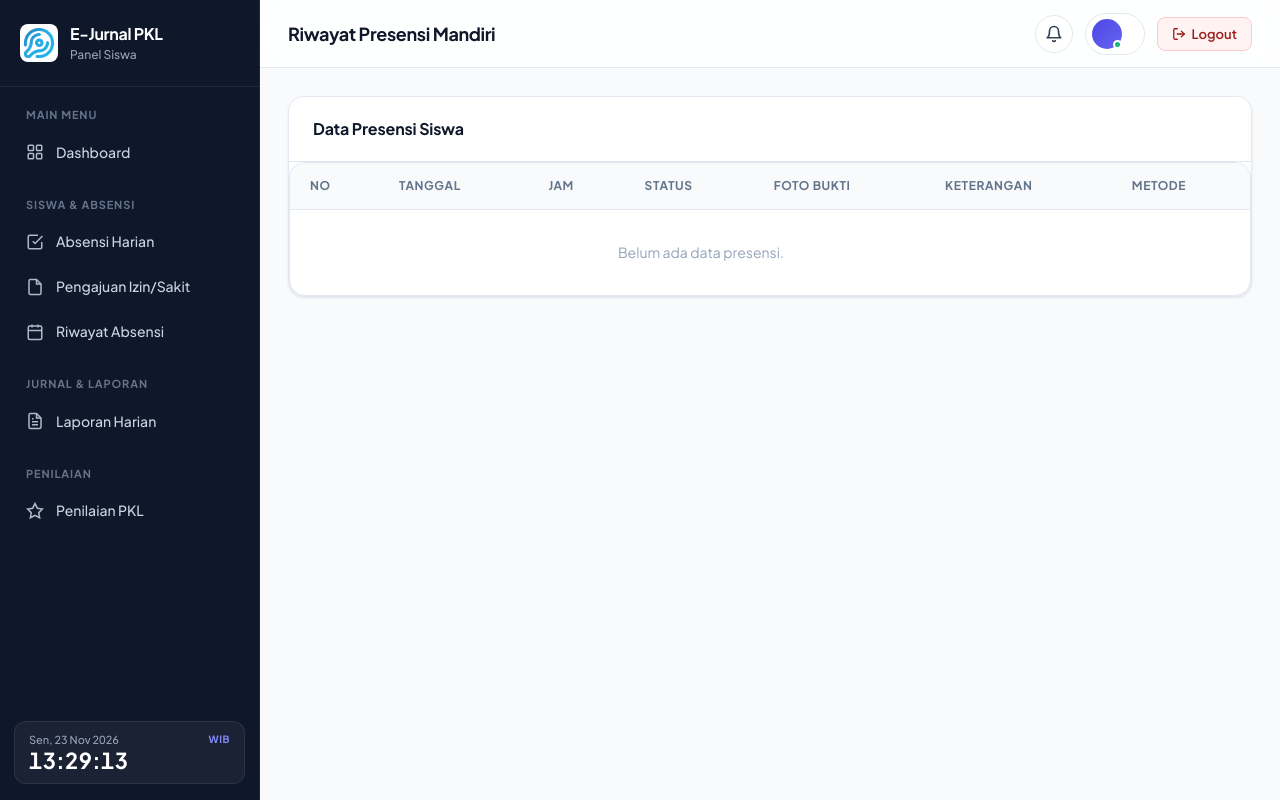
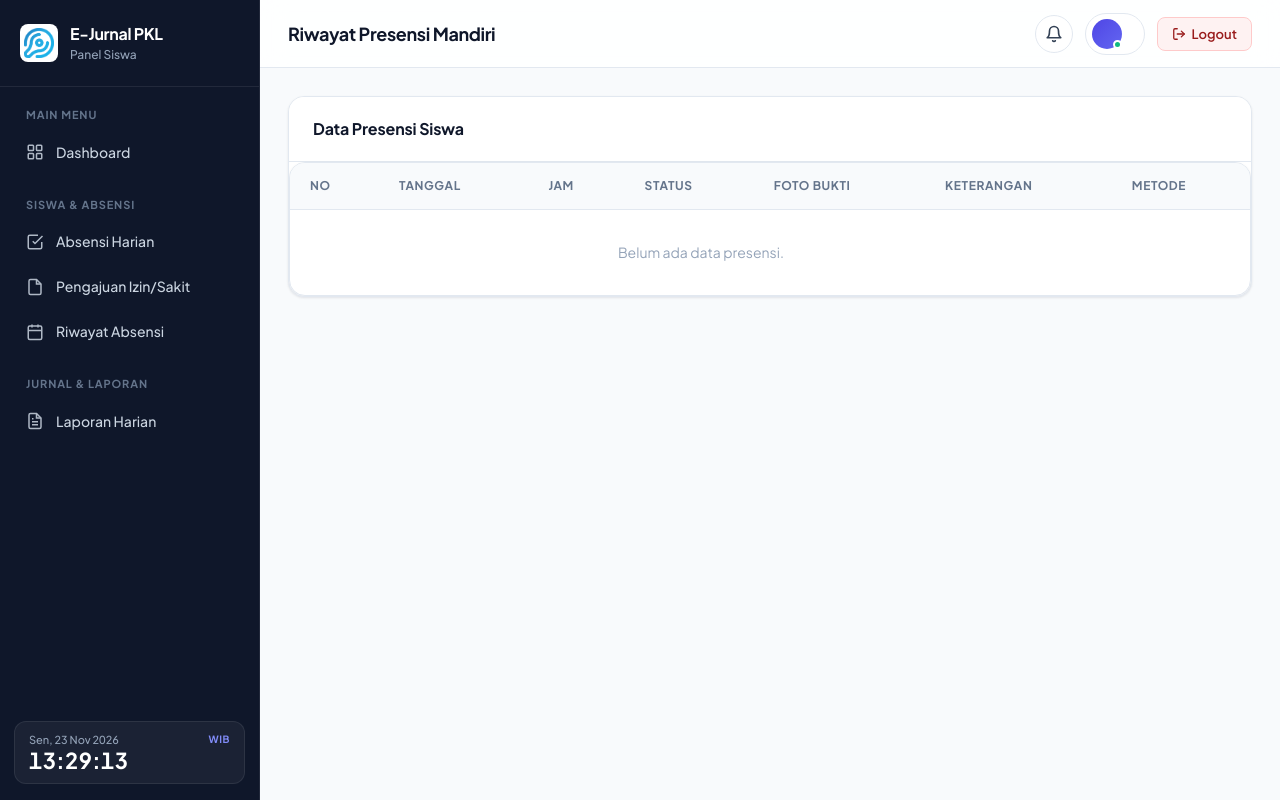
Before and after one commit to althebaran17/jurnal_pkl1, a Flask app: template templates/riwayat_absensi.html in a window 1280 px wide. Run offline with Flask 3, Linux system fonts and the light colour scheme; the template is opened without the code that fills it, so the values that code supplies are empty.

Commit message:
Fix sidebar siswa

```diff
--- a/templates/riwayat_absensi.html
+++ b/templates/riwayat_absensi.html
@@ -417,8 +417,6 @@
                         {% endif %}
                     </ul>
                 </div>
-
-                {% include '_sidebar_penilaian.html' %}
             </div>
         </div>
     </div>
```
